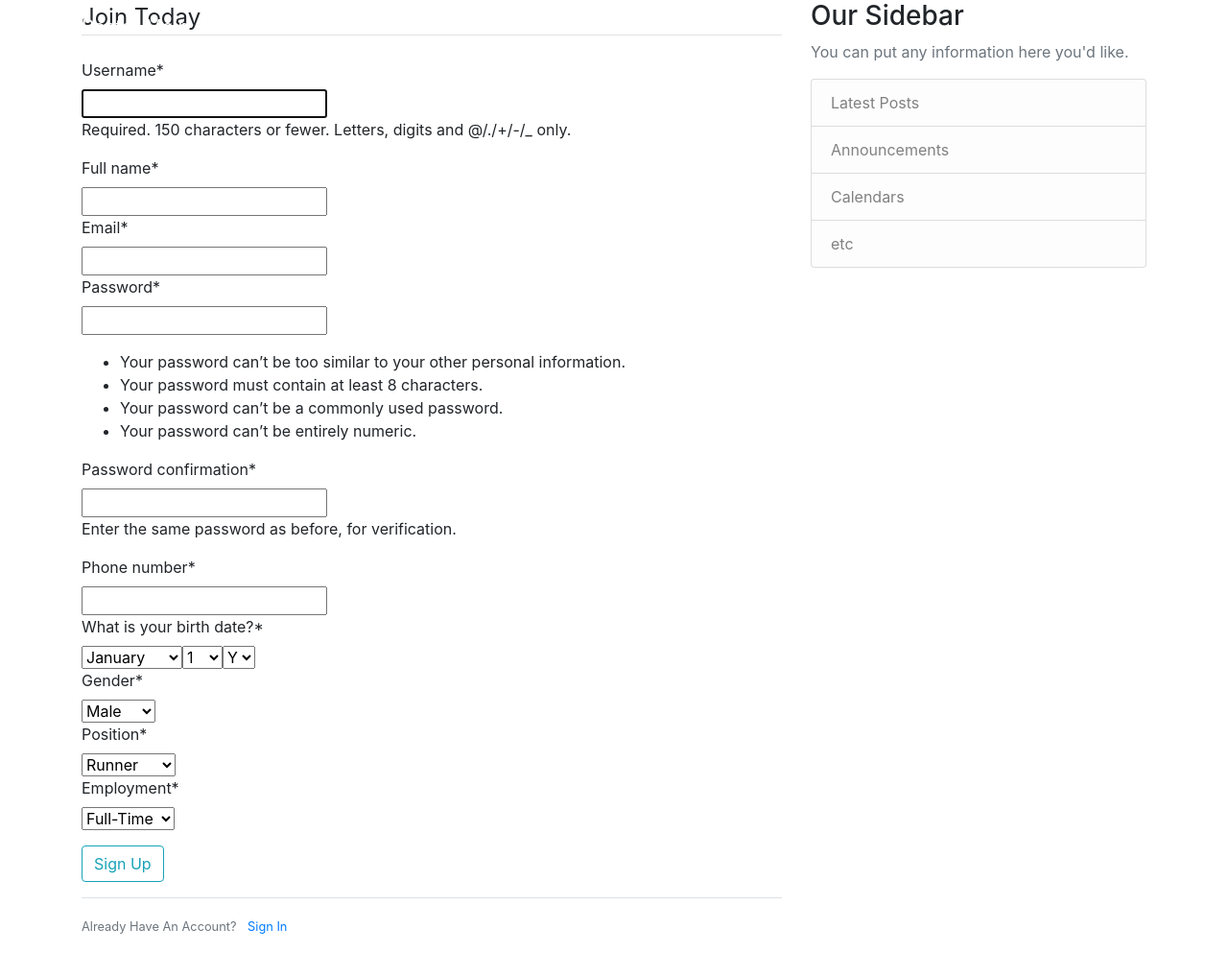
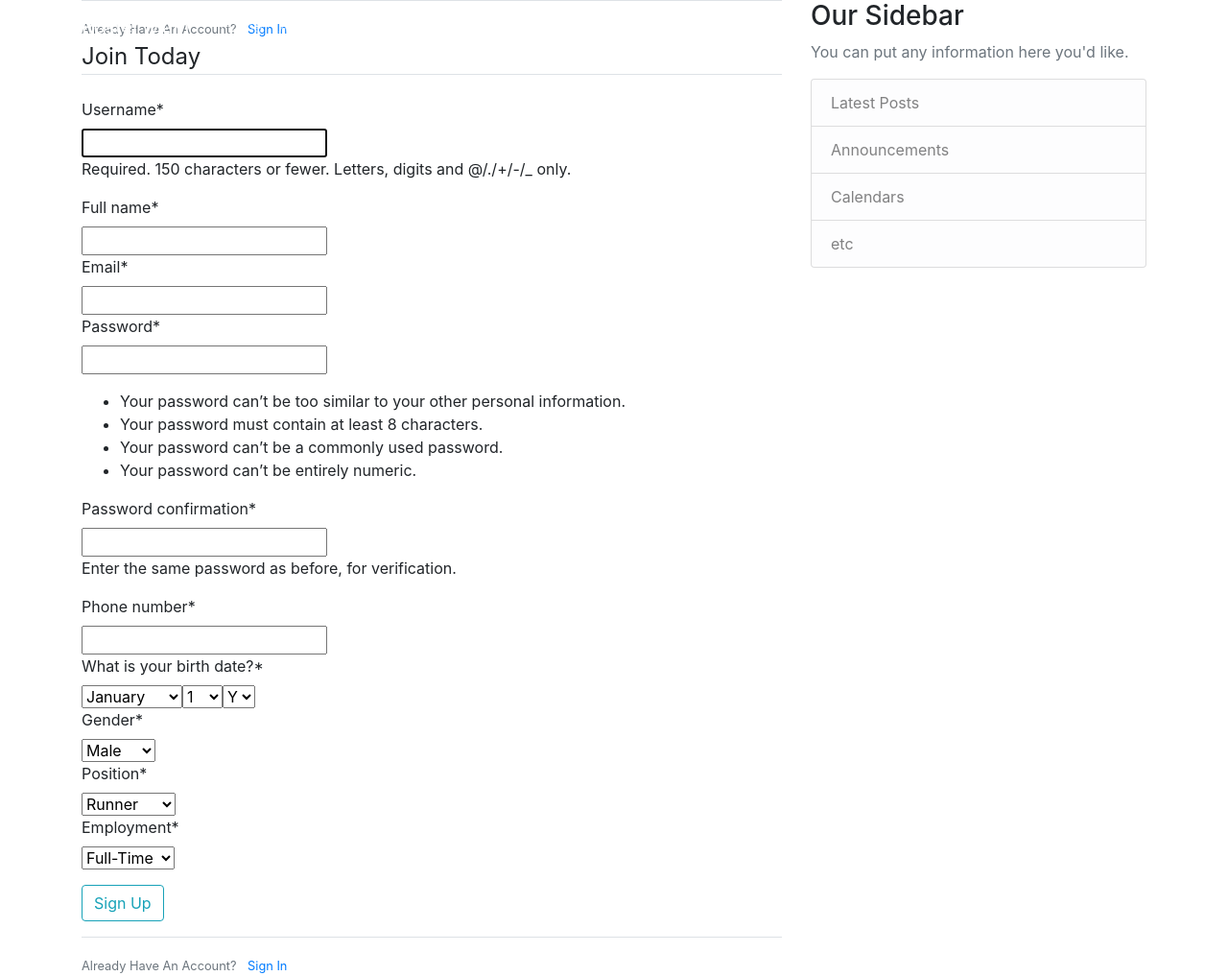
Before and after one commit to Lukaszk01/Roster, a Django app: page /register/ in a window 1280 px wide. Shown: the whole page at 96% size. Before the commit the page ends 973 px from the top, so only its background shows below. Run offline with Django 3.2, Linux system fonts and the light colour scheme; some libraries are stand-ins or nearby versions.

Commit message:
changes in registration

```diff
--- a/user/templates/user/register.html
+++ b/user/templates/user/register.html
@@ -4,6 +4,11 @@
     <div class="content-section">
         <form method="POST">
             {% csrf_token %}
+            <div class="border-top pt-3">
+            <small class="text-muted">
+                Already Have An Account? <a class="ml-2" href="#">Sign In</a>
+            </small>
+        </div>
             <fieldset class="form-group">
                 <legend class="border-bottom mb-4">Join Today</legend>
                 {{ form|crispy }}
```
